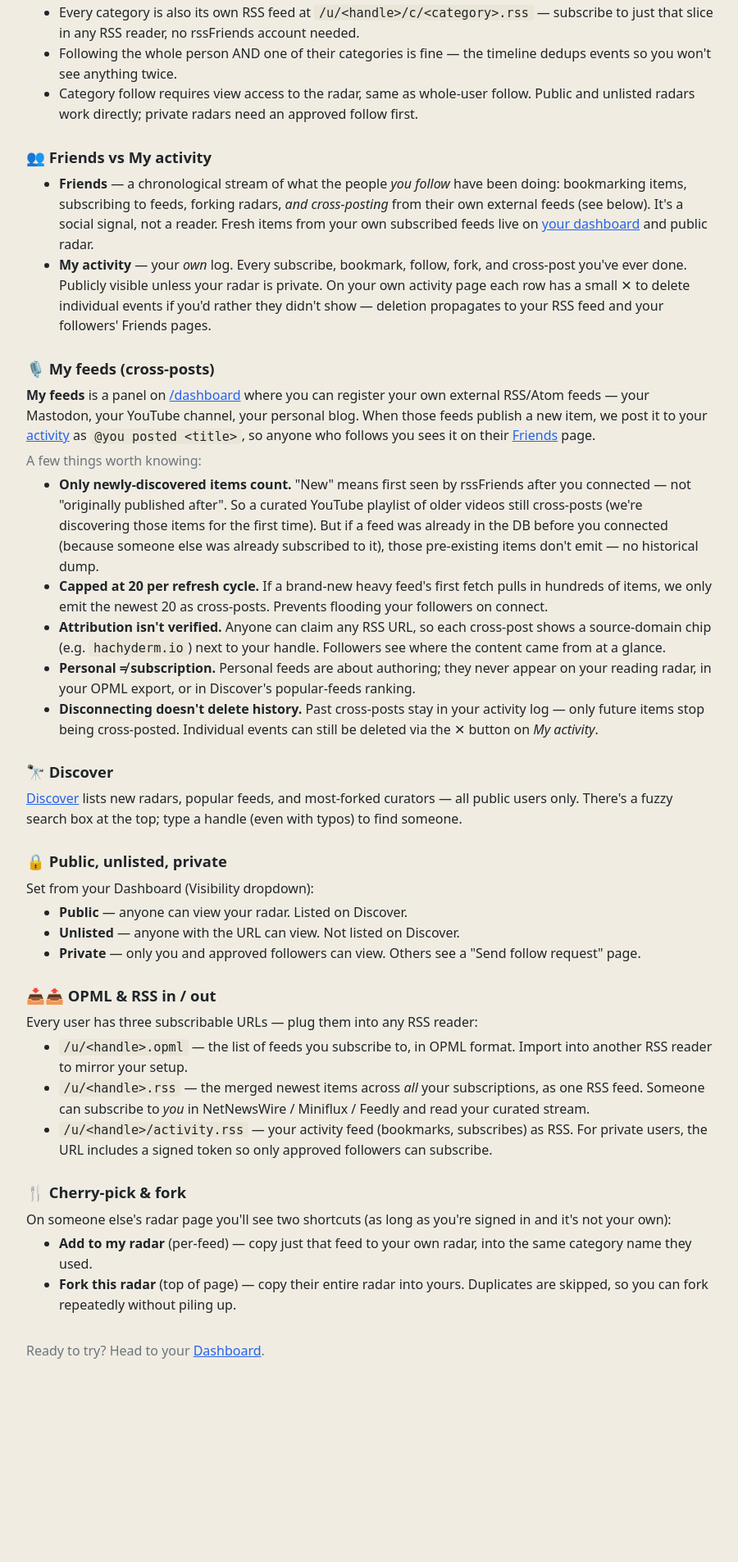
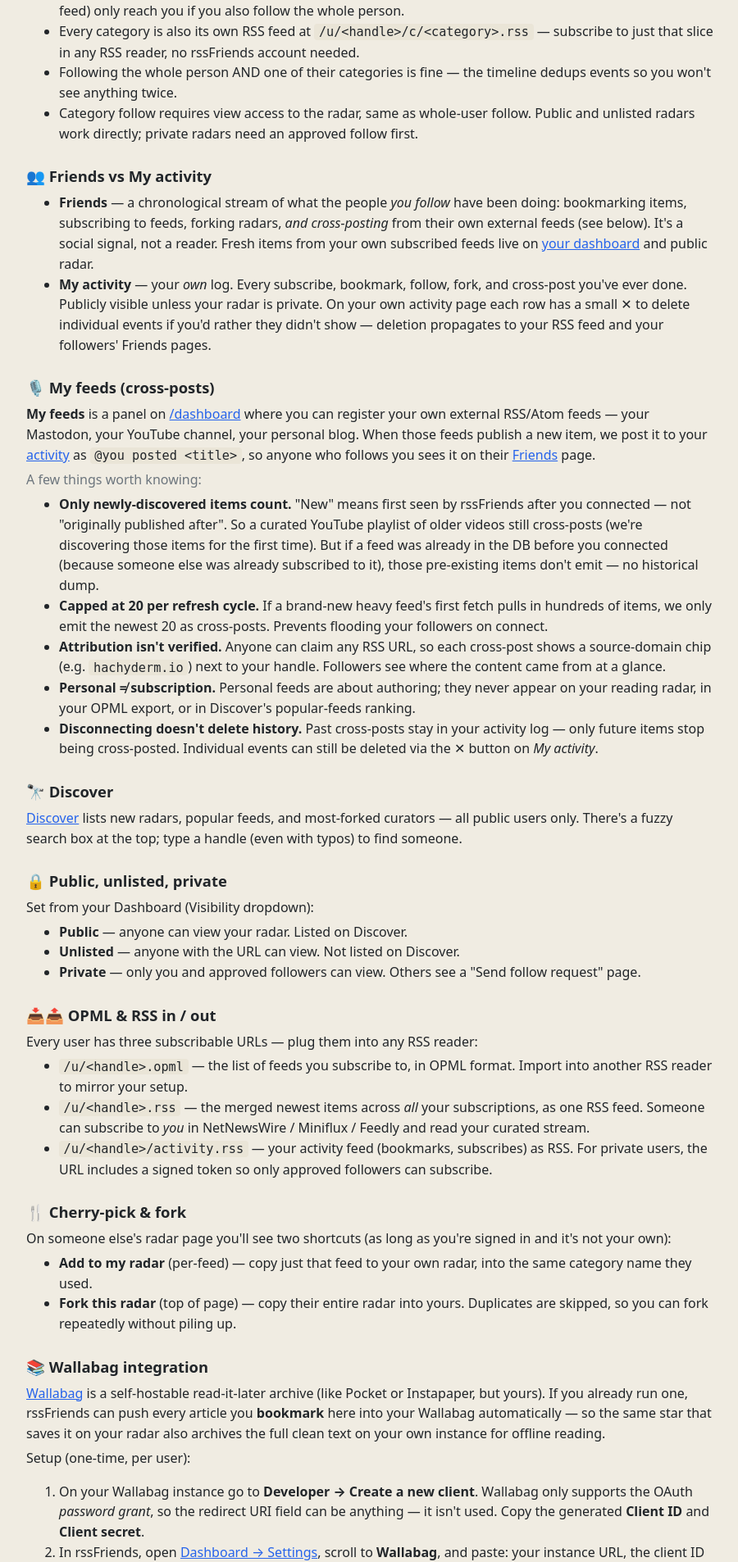
Before and after one commit to pesarkhobeee/FediverseRssFriends, a FastAPI app: page /help in a window 1280 px wide. Shown: the part 1054-2960 px from the top of the page at 82% size, without its empty margins (188-1088 px from the left). Before the commit the page ends 2712 px from the top, so only its background shows below. Run offline with FastAPI, Linux system fonts and the light colour scheme.

Commit message:
docs: document SESSION_SECRET's roles + Wallabag help section (0.3.3)
- README: expanded RSSFRIENDS_SESSION_SECRET entry to spell out its
  three jobs (cookie signing, activity.rss URL signing, Fernet key
  derivation for Wallabag creds) and the rotation implications.
- README: added a "Credentials at rest" paragraph under the Wallabag
  section pointing at app/crypto.py.
- CLAUDE.md: added the WallabagAccount table + a new "Secrets & field
  encryption" section so future contributors don't miss the coupling
  between SESSION_SECRET and encrypted fields.
- help.html: new "Wallabag integration" section covering setup, the
  best-effort delivery model, un-bookmark semantics, and encryption
  posture. Linked from the TOC.

Co-Authored-By: Claude Opus 4.7 (1M context) <noreply@anthropic.com>

```diff
--- a/app/__init__.py
+++ b/app/__init__.py
@@ -1 +1 @@
-__version__ = "0.3.2"
+__version__ = "0.3.3"
--- a/app/templates/help.html
+++ b/app/templates/help.html
@@ -20,6 +20,7 @@
     <li><a href="#privacy">Public, unlisted, private</a></li>
     <li><a href="#opml-rss">OPML &amp; RSS in / out</a></li>
     <li><a href="#fork">Cherry-pick &amp; fork</a></li>
+    <li><a href="#wallabag">Wallabag integration</a></li>
   </ul>
 </section>
 
@@ -244,6 +245,71 @@
   </ul>
 </section>
 
+<section class="help-block">
+  <h2 id="wallabag">📚 Wallabag integration</h2>
+  <p>
+    <a href="https://wallabag.org" target="_blank" rel="noopener noreferrer">Wallabag</a>
+    is a self-hostable read-it-later archive (like Pocket or Instapaper,
+    but yours). If you already run one, rssFriends can push every
+    article you <strong>bookmark</strong> here into your Wallabag
+    automatically — so the same star that saves it on your radar also
+    archives the full clean text on your own instance for offline reading.
+  </p>
+  <p>Setup (one-time, per user):</p>
+  <ol>
+    <li>
+      On your Wallabag instance go to <strong>Developer → Create a new
+      client</strong>. Wallabag only supports the OAuth <em>password
+      grant</em>, so the redirect URI field can be anything — it isn't
+      used. Copy the generated <strong>Client ID</strong> and
+      <strong>Client secret</strong>.
+    </li>
+    <li>
+      In rssFriends, open <a href="/dashboard?panel=settings">Dashboard →
+      Settings</a>, scroll to <strong>Wallabag</strong>, and paste:
+      your instance URL, the client ID + secret you just minted, and
+      your Wallabag username + password. Click <em>Connect to Wallabag</em>.
+    </li>
+    <li>
+      That's it. Every future ★ bookmark on rssFriends fires a
+      background task that POSTs the article's URL to your Wallabag's
+      <code>/api/entries.json</code>. Your rssFriends category name is
+      sent along as a Wallabag tag.
+    </li>
+  </ol>
+  <p class="muted">A few things worth knowing:</p>
+  <ul>
+    <li>
+      <strong>Best-effort dispatch.</strong> The Wallabag POST runs in
+      the background — the ★ click stays instant. If your instance is
+      down or the request fails, the bookmark itself is still saved on
+      rssFriends. Failures are logged; nothing is retried later.
+    </li>
+    <li>
+      <strong>Un-bookmarking does NOT delete from Wallabag.</strong>
+      Wallabag is your archive; rssFriends never removes entries there.
+    </li>
+    <li>
+      <strong>Credentials are encrypted at rest.</strong> Your Wallabag
+      password, client secret, and OAuth tokens are stored in the
+      database encrypted with a key derived from the app's session
+      secret. A stolen database file alone doesn't reveal them.
+    </li>
+    <li>
+      <strong>Pause anytime.</strong> The Settings panel has Pause /
+      Resume / Disconnect. Pausing keeps your tokens but stops sending;
+      Disconnect forgets everything.
+    </li>
+    <li>
+      <strong>Same flow as KOReader + the Wallabag mobile apps</strong> —
+      the password grant is Wallabag's officially documented and only
+      publicly-exposed OAuth flow
+      (<a href="https://doc.wallabag.org/developer/api/oauth/"
+          target="_blank" rel="noopener noreferrer">docs</a>).
+    </li>
+  </ul>
+</section>
+
 <p class="muted" style="margin-top:2rem">
   Ready to try? Head to your <a href="/dashboard">Dashboard</a>.
 </p>
--- a/pyproject.toml
+++ b/pyproject.toml
@@ -1,6 +1,6 @@
 [project]
 name = "rssfriends"
-version = "0.3.2"
+version = "0.3.3"
 description = "Multi-user RSS radar with follow, favorites, and activity feeds"
 readme = "README.md"
 requires-python = ">=3.11"
```
Also changed, not shown: CLAUDE.md (+13 -0 lines), README.md, 1 other file.
